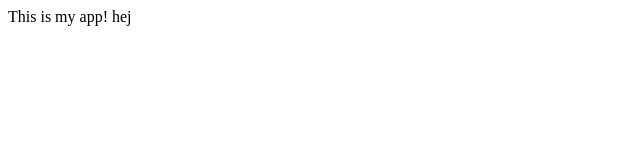
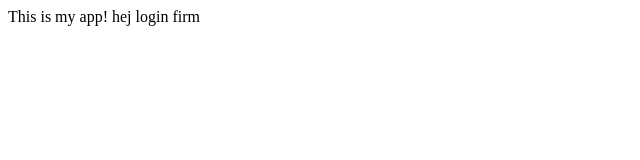
Before and after one commit to friha438/test, a plain HTML site: page index.html in a window 1280 px wide. Shown: the full height of the page, 0-640 px from the left. Drawn offline with Linux system fonts and the light colour scheme.

Commit message:
login form

```diff
--- a/index.html
+++ b/index.html
@@ -5,5 +5,6 @@
 
 	<body>
 		This is my app! hej
+		login firm
 	</body>
 </html>
```
Also changed, not shown: login.html (added, +1 -0 lines), log.txt (added).
